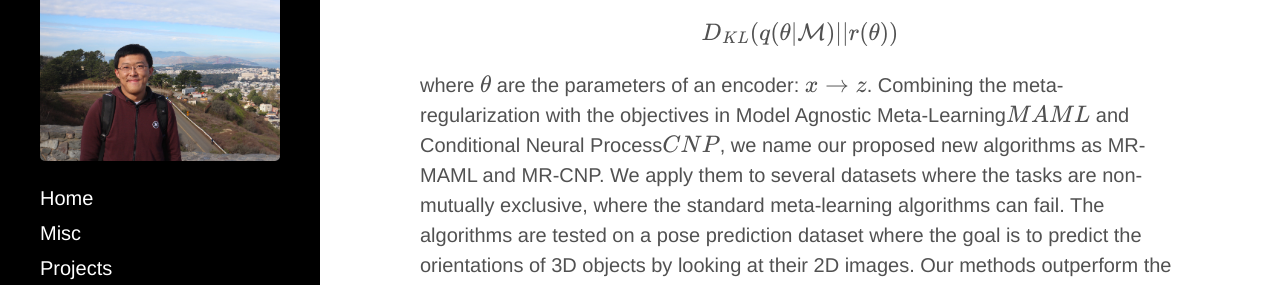
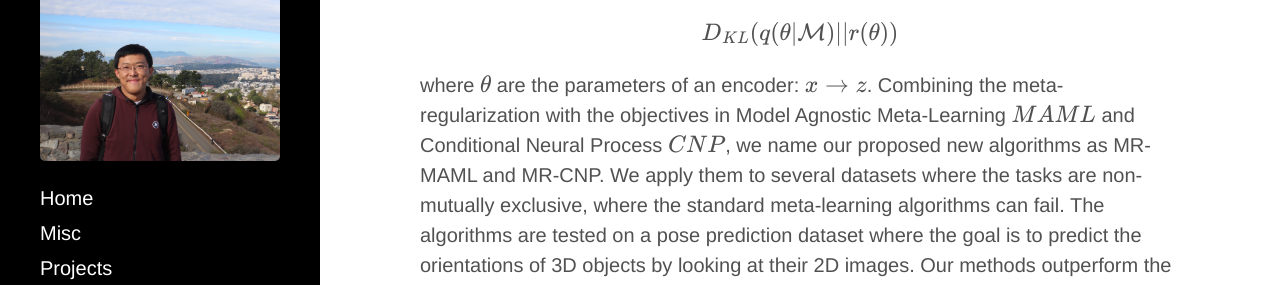
Before and after one commit to mingzhang-yin/mingzhang-yin.github.io, a Jekyll site: the page built from _posts/2020-04-10-Meta-learning-without-Memorization.md, in a window 1280 px wide and 900 px high, scrolled down 3836 px. Shown: the part 156-441 px from the top of the window. Built offline with Jekyll 4.4.1, drawn with Linux system fonts in a browser that asks for light colours; nearby versions of some CDN libraries; formulas are drawn with MathJax 3.

Commit message:
Update 2020-04-10-Meta-learning-without-Memorization.md

```diff
--- a/_posts/2020-04-10-Meta-learning-without-Memorization.md
+++ b/_posts/2020-04-10-Meta-learning-without-Memorization.md
@@ -54,7 +54,7 @@
 
 $$D_{KL}(q(\theta | \mathcal{M})||r(\theta))$$
 
-where $\theta$ are the parameters of an encoder: $x \to z$. Combining the meta-regularization with the objectives in Model Agnostic Meta-Learning(MAML) and Conditional Neural Process(CNP), we name our proposed new algorithms as MR-MAML and MR-CNP. We apply them to several datasets where the tasks are non-mutually exclusive, where the standard meta-learning algorithms can fail. The algorithms are tested on a pose prediction dataset where the goal is to predict the orientations of 3D objects by looking at their 2D images. Our methods outperform the compared methods by a large margin
+where $\theta$ are the parameters of an encoder: $x \to z$. Combining the meta-regularization with the objectives in Model Agnostic Meta-Learning \(MAML\) and Conditional Neural Process \(CNP\), we name our proposed new algorithms as MR-MAML and MR-CNP. We apply them to several datasets where the tasks are non-mutually exclusive, where the standard meta-learning algorithms can fail. The algorithms are tested on a pose prediction dataset where the goal is to predict the orientations of 3D objects by looking at their 2D images. Our methods outperform the compared methods by a large margin
 
 <center>
 <img src="https://raw.githubusercontent.com/mingzhang-yin/mingzhang-yin.github.io/master/assets/images/figure_memo/ee2.png" alt="drawing" width="600"/>
```
